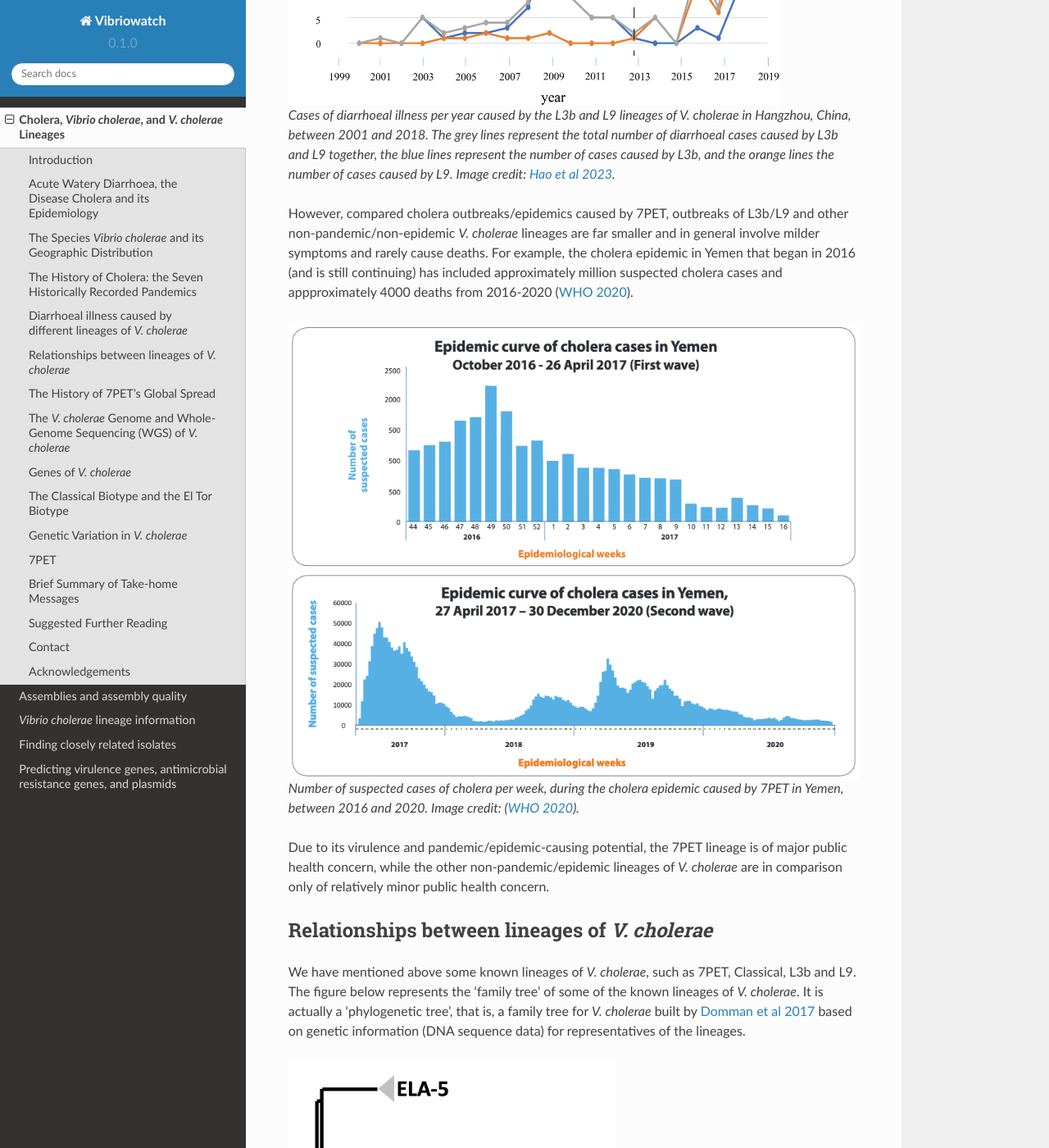
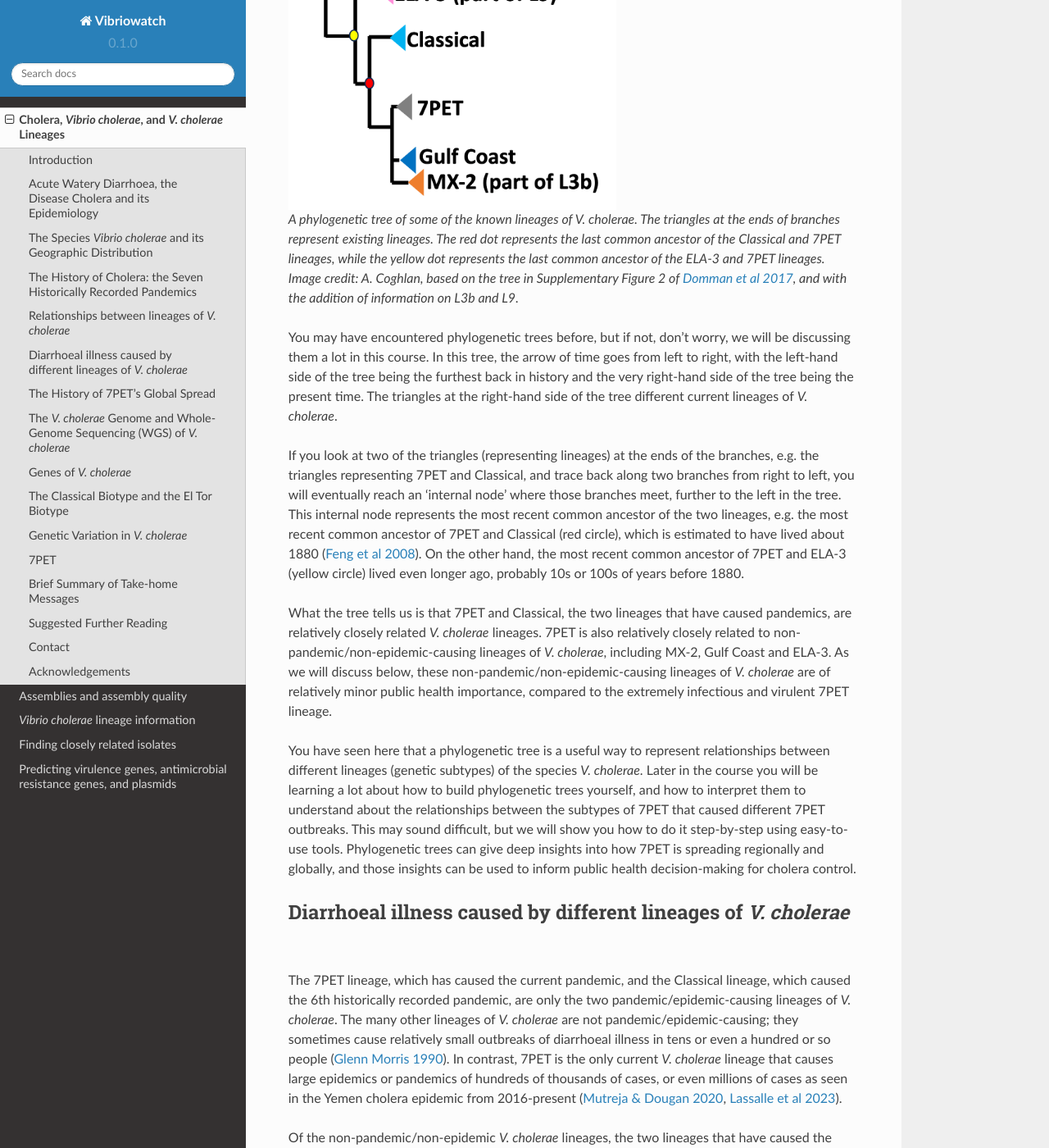
Before and after one commit to avrilcoghlan/cholerabook, a Sphinx documentation site: the page built from docs/source/vibriogenomes.rst, in a window 1280 px wide and 1400 px high, scrolled down 5981 px. Shown: the whole window at 82% size. Built offline with Sphinx 7.4.7 and the Read the Docs theme 2.0.0, drawn with Linux system fonts in a browser that asks for light colours; some of the changed text lies outside the part shown.

Commit message:
Update vibriogenomes.rst

```diff
--- a/docs/source/vibriogenomes.rst
+++ b/docs/source/vibriogenomes.rst
@@ -125,6 +125,45 @@
 
   Map of cholera cases in London in 1854 made by the doctor John Snow during the 3rd historically recorded cholera pandemic. Cholera cases are highlighted in black. Image credit: Original map made by John Snow in 1854.
 
+Relationships between lineages of *V. cholerae*
+-----------------------------------------------
+
+The 7PET lineage, which has caused the current pandemic, and the Classical lineage, which caused the 6th historically
+recorded pandemic, are relatively closely related. We know this by making a 'phylogenetic tree' for *V. cholerae*, that is, a
+'family tree' of the different lineages (genetically different subtypes) of *V. cholerae*.
+The phylogenetic tree represents our best guess at the relationships between different lineages of *V. cholerae*, based on similarities and
+differences between their DNA.
+
+.. _Domman et al 2017: https://pubmed.ncbi.nlm.nih.gov/29123068/
+
+.. figure:: Lineages.png
+  :width: 400
+
+  A phylogenetic tree of some of the known lineages of *V. cholerae*. The triangles at the ends of branches represent existing lineages. The red dot represents the last common ancestor of the Classical and 7PET lineages, while the yellow dot represents the last common ancestor of the ELA-3 and 7PET lineages. Image credit: A. Coghlan, based on the tree in Supplementary Figure 2 of `Domman et al 2017`_, and with the addition of information on L3b and L9.
+
+You may have encountered phylogenetic trees before, but if not, don't worry, we will be discussing them a lot in this course.
+In this tree, the arrow of time goes from left to right, with the left-hand side of the tree being the furthest back in history and the
+very right-hand side of the tree being the present time. The triangles at the right-hand side of the tree different current lineages of *V. cholerae*.
+
+If you look at two of the triangles (representing lineages) at the ends of the branches, e.g. the triangles representing 7PET and Classical, and trace
+back along two branches from right to left, you will eventually reach an 'internal node' where those branches meet, further to the left in the tree. This internal
+node represents the most recent common ancestor of the two lineages, e.g.
+the most recent common ancestor of 7PET and Classical (red circle), which is estimated to have lived about 1880 (`Feng et al 2008`_). On the other hand,
+the most recent common ancestor of 7PET and ELA-3 (yellow circle) lived even longer ago, probably 10s or 100s of years before 1880.
+
+.. _Feng et al 2008: https://pubmed.ncbi.nlm.nih.gov/19115014/
+
+What the tree tells us is that 7PET and Classical, the two lineages that have caused pandemics, are relatively closely related *V. cholerae* lineages.
+7PET is also relatively closely related to non-pandemic/non-epidemic-causing lineages of *V. cholerae*, including MX-2, Gulf Coast and ELA-3.
+As we will discuss below, these non-pandemic/non-epidemic-causing lineages of *V. cholerae* are of relatively minor public health importance,
+compared to the extremely infectious and virulent 7PET lineage.
+
+You have seen here that a phylogenetic tree is a useful way to represent relationships between different lineages (genetic subtypes) of the
+species *V. cholerae*. Later in the course you will be learning a lot about how to build phylogenetic trees yourself, and how to interpret
+them to understand about the relationships between the subtypes of 7PET that caused different 7PET outbreaks. This may sound difficult, but
+we will show you how to do it step-by-step using easy-to-use tools. Phylogenetic trees can give deep insights
+into how 7PET is spreading regionally and globally, and those insights can be used to inform public health decision-making for cholera control.
+
 Diarrhoeal illness caused by different lineages of *V. cholerae*
 ----------------------------------------------------------------
 
@@ -132,7 +171,7 @@
 recorded pandemic, are only the two pandemic/epidemic-causing lineages of *V. cholerae*. The many other
 lineages of *V. cholerae* are not pandemic/epidemic-causing; they sometimes cause relatively small outbreaks of diarrhoeal illness in
 tens or even a hundred or so people (`Glenn Morris 1990`_). In contrast, 7PET is the only current *V. cholerae* lineage
-that cuases large epidemics or pandemics of hundreds of thousands of cases, or even millions of
+that causes large epidemics or pandemics of hundreds of thousands of cases, or even millions of
 cases as seen in the Yemen cholera epidemic from 2016-present (`Mutreja & Dougan 2020`_, `Lassalle et al 2023`_).
 
 .. _Mutreja & Dougan 2020: https://pubmed.ncbi.nlm.nih.gov/31345641/
@@ -143,8 +182,10 @@
 
 Of the non-pandemic/non-epidemic *V. cholerae* lineages, the two lineages that have caused the most cases of diarrhoeal illness
 since 2000 are thought to be lineages 'L3b' and 'L9' (`Hao et al 2023`_). For example, these two non-pandemic/non-epidemic lineages
-have caused several hundred cases of relatively mild diarrhoeal illness in Hangzhou, China between 2001 and 2018 (`Hao et al 2023`_).
+have caused several hundred cases of diarrhoeal illness in Hangzhou, China between 2001 and 2018 (`Hao et al 2023`_).
 Lineage L3b has also been linked to relatively small outbreaks of diarrhoeal illness in South Africa (`Smith et al 2021`_).
+Note that L3b and L9 correspond to lineages labelled MX-2 and ELA-3, respectively, in the tree above (they are just alternative names used
+for the same lineages).
 
 .. _Hao et al 2023: https://pubmed.ncbi.nlm.nih.gov/37146742/
 
@@ -156,9 +197,13 @@
   Cases of diarrhoeal illness per year caused by the L3b and L9 lineages of *V. cholerae* in Hangzhou, China, between 2001 and 2018. The grey lines represent the total number of diarrhoeal cases caused by L3b and L9 together, the blue lines represent the number of cases caused by L3b, and the orange lines the number of cases caused by L9. Image credit: `Hao et al 2023`_.
 
 However, compared cholera outbreaks/epidemics caused by 7PET, outbreaks of L3b/L9 and other non-pandemic/non-epidemic
-*V. cholerae* lineages are far smaller and in general involve milder symptoms and
-rarely cause deaths. For example, the cholera epidemic in Yemen that began in 2016 (and is still continuing) has included
+*V. cholerae* lineages are far smaller and in general cause relatively milder diarrhoeal illness (`Glenn Morris 1990`_, `Glenn Morris 2003`_).
+In contrast, the cholera epidemic in Yemen that began in 2016 (and is still continuing) has included
 approximately million suspected cholera cases and appproximately 4000 deaths from 2016-2020 (`WHO 2020`_).
+
+.. _Glenn Morris 1990: https://pubmed.ncbi.nlm.nih.gov/2286218/
+
+.. _Glenn Morris 2003: https://pubmed.ncbi.nlm.nih.gov/12856219/
 
 .. _WHO 2020: https://applications.emro.who.int/docs/WHOEMCSR314E-eng.pdf
 
@@ -169,37 +214,15 @@
 
 .. _WHO 2020: https://applications.emro.who.int/docs/WHOEMCSR314E-eng.pdf
 
-Due to its virulence and pandemic/epidemic-causing potential, the 7PET lineage is of major public health concern,
-while the other non-pandemic/epidemic lineages of *V. cholerae* are in comparison only of relatively minor public health concern.
+Due to its high virulence (ability to cause acute watery diarrhoea) and pandemic/epidemic-causing potential, the 7PET lineage is of major public health concern,
+while the other non-pandemic/non-epidemic lineages of *V. cholerae* are in comparison currently only of relatively minor public health concern.
+Therefore our focus in this course will be primarily on 7PET, and not the non-pandemic/non-epidemic lineages of *V. cholerae*.
+However, some epidemiologists are monitoring these other non-pandemic/non-epidemic lineages, in case at some point in future they
+do evolve to be become far more infectious and/or far more virulent (e.g. `Hao et al 2023`_, `Smith et al 2021`_).
 
-Relationships between lineages of *V. cholerae*
------------------------------------------------
+.. _Hao et al 2023: https://pubmed.ncbi.nlm.nih.gov/37146742/
 
-We have mentioned above some known lineages of *V. cholerae*, such as 7PET, Classical, L3b and L9.
-The figure below represents the 'family tree' of some of the known lineages of *V. cholerae*. It is actually a 'phylogenetic tree', that
-is, a family tree for *V. cholerae* built by `Domman et al 2017`_ based on genetic information (DNA sequence data) for representatives of the lineages.
-
-.. _Domman et al 2017: https://pubmed.ncbi.nlm.nih.gov/29123068/
-
-.. figure:: Lineages.png
-  :width: 400
-
-  A phylogenetic tree of some of the known lineages of *V. cholerae*. The triangles at the ends of branches represent existing lineages. The red dot represents the last common ancestor of the Classical and 7PET lineages, while the yellow dot represents the last common ancestor of the ELA-3 and 7PET lineages. Image credit: A. Coghlan, based on the tree in Supplementary Figure 2 of `Domman et al 2017`_, and with the addition of information on L3b and L9.
-
-The phylogenetic tree represents our best guess at the relationships between different lineages of *V. cholerae*, based on similarities and
-differences between their DNA. Time is represented along from left to right, with the left-hand side of the tree being the furthest back in the time and the
-right-hand side of the tree being the most recent.
-If you start at two of the triangles (representing lineages) at the ends of the branches, e.g. the triangles representing 7PET and Classical, and follow
-back along two branches from right to left, you will reach an 'internal node' further to the left in the tree where those branches meet. This internal
-node (represented by a red circle in the tree) represents the most recent common ancestor of the lineages represented by the two triangles, e.g.
-the most recent common ancestor of 7PET and Classical, which is estimated to have existed about 1880 (`Feng et al 2008`_). On the other hand,
-the most recent common ancestor of 7PET and ELA-3 (represented by a yellow circle in the tree) lived even longer ago, probably 10s or 100s of years before that.
-
-.. _Feng et al 2008: https://pubmed.ncbi.nlm.nih.gov/19115014/
-
-From the point of view of public health, a key feature of the tree is that there are many lineages of *V. cholerae*, and that
-only two of them are pandemic-causing/epidemic-causing, Classical (which appears to have almost died out and no longer
-is causing large epidemics/pandemics) and 7PET.
+.. _Smith et al 2021: https://pubmed.ncbi.nlm.nih.gov/34670657/
 
 The History of 7PET's Global Spread
 -----------------------------------
```
